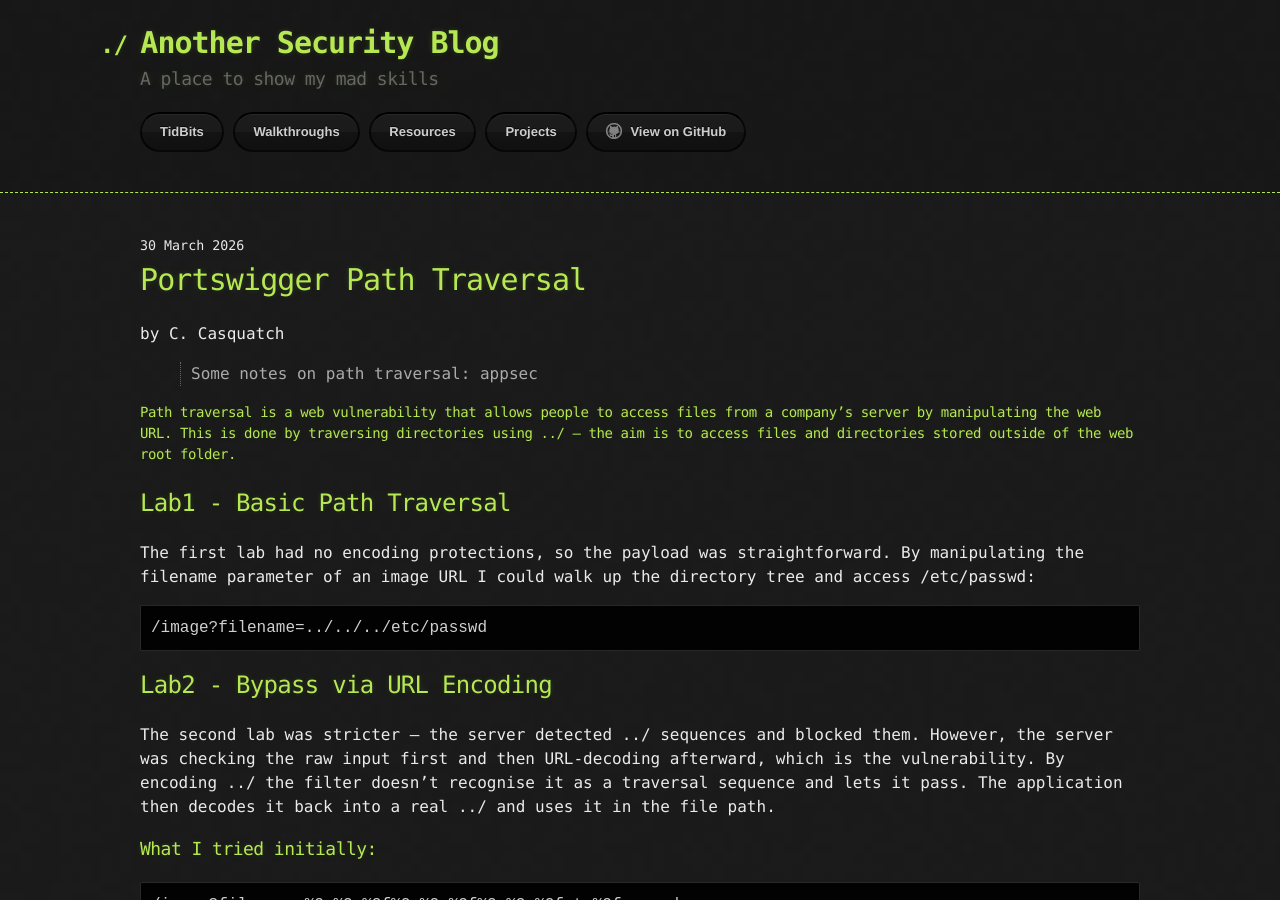
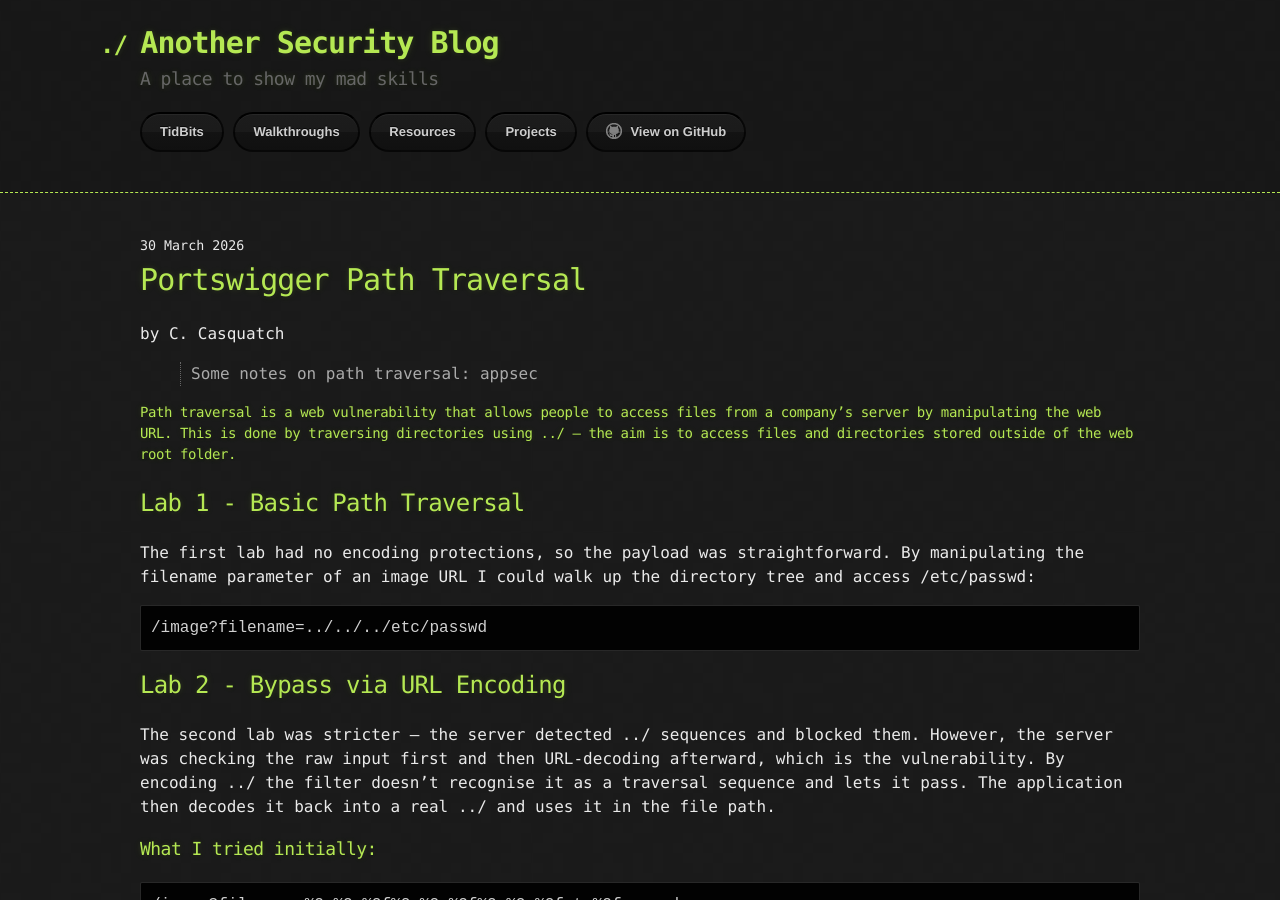
Before and after one commit to CyberCasquatch/cybercasquatch.github.io, a Jekyll site: the page built from _posts/TidBits/2026-03-30-Portswigger-Path-Traversal.md, in a window 1280 px wide and 900 px high. Built offline with Jekyll 4.4.1, drawn with Linux system fonts in a browser that asks for light colours.

Commit message:
Fix section titles in Portswigger Path Traversal notes
Updated section titles for clarity and consistency.

````diff
--- a/_posts/TidBits/2026-03-30-Portswigger-Path-Traversal.md
+++ b/_posts/TidBits/2026-03-30-Portswigger-Path-Traversal.md
@@ -12,13 +12,13 @@
 
 #### Path traversal is a web vulnerability that allows people to access files from a company's server by manipulating the web URL. This is done by traversing directories using ../ — the aim is to access files and directories stored outside of the web root folder.
 
-## Lab1 - Basic Path Traversal
+## Lab 1 - Basic Path Traversal
 The first lab had no encoding protections, so the payload was straightforward. By manipulating the filename parameter of an image URL I could walk up the directory tree and access /etc/passwd:
 ```
 /image?filename=../../../etc/passwd
 ```
 
-## Lab2 - Bypass via URL Encoding
+## Lab 2 - Bypass via URL Encoding
 The second lab was stricter — the server detected ../ sequences and blocked them. However, the server was checking the raw input first and then URL-decoding afterward, which is the vulnerability.
 By encoding ../ the filter doesn't recognise it as a traversal sequence and lets it pass. The application then decodes it back into a real ../ and uses it in the file path.
 
````
